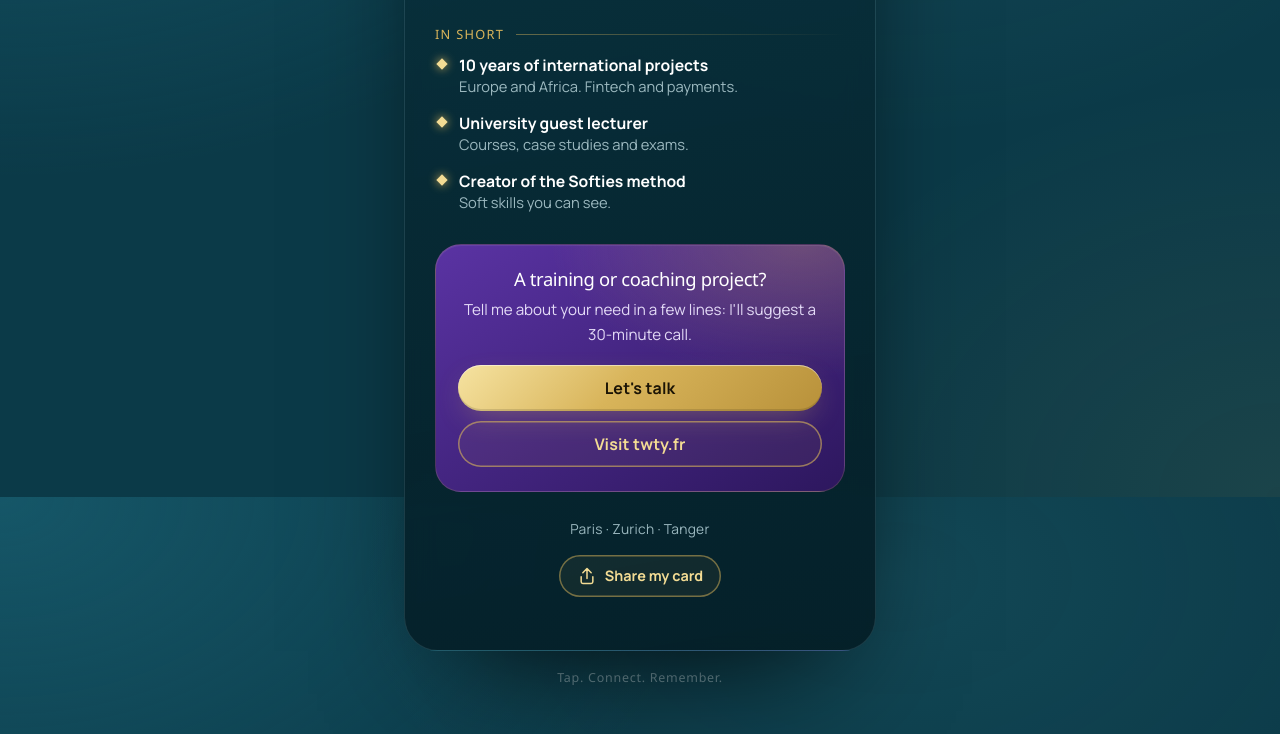
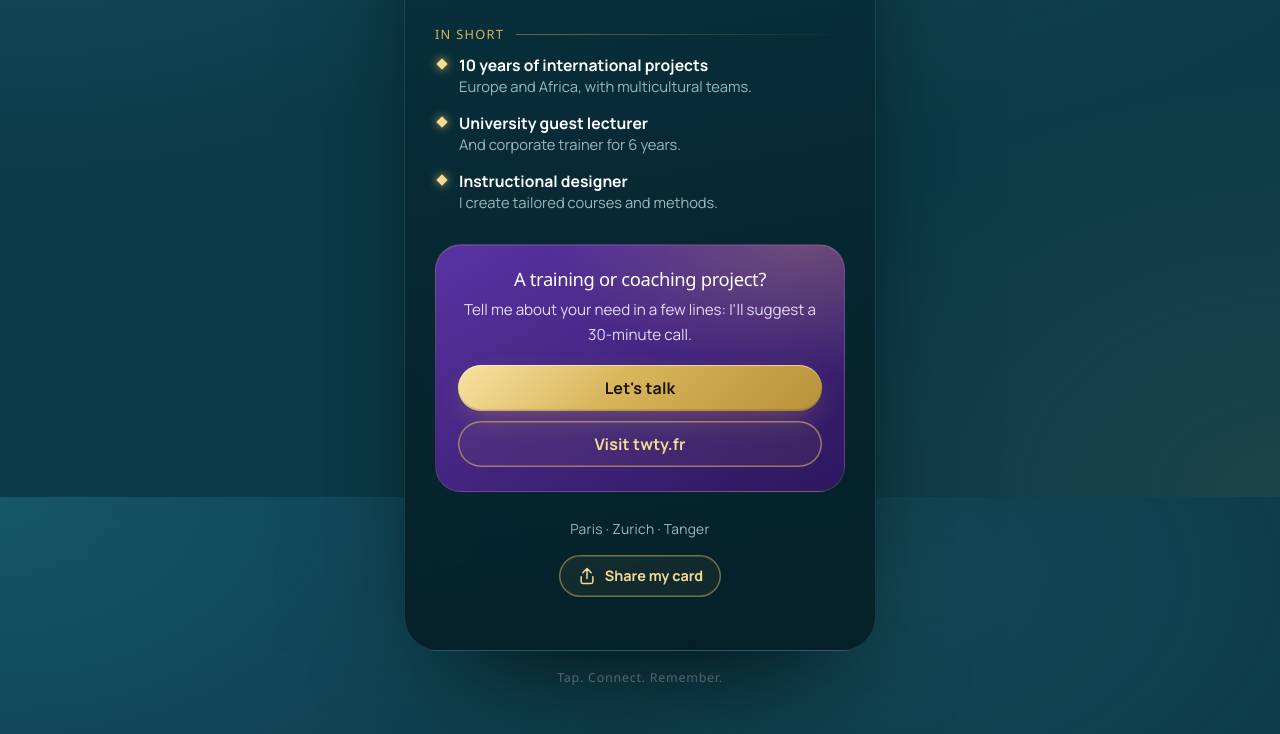
Before and after one commit to Nacimuus/twty-consulting-website, a plain HTML site: page Nacim.html in a window 1280 px wide. Shown: the part 1103-1837 px from the top of the page. Drawn offline with Linux system fonts and the light colour scheme; a web font is replaced by a local one.

Commit message:
Carte NFC : mêmes points forts que les bulles de l'accueil
Co-Authored-By: Claude Opus 5.5 <noreply@anthropic.com>
Claude-Session: https://claude.ai/code/session_019TyHiegu49wugEyXjZKCyC

```diff
--- a/Nacim.html
+++ b/Nacim.html
@@ -123,11 +123,11 @@
       <h2 class="nfc-h2"><span class="t-fr">En bref</span><span class="t-en">In short</span></h2>
       <ul class="nfc-facts">
         <li><b><span class="t-fr">10 ans de projets internationaux</span><span class="t-en">10 years of international projects</span></b>
-          <span class="t-fr">Europe et Afrique. Fintech et paiement électronique.</span><span class="t-en">Europe and Africa. Fintech and payments.</span></li>
+          <span class="t-fr">Europe et Afrique, en équipes multiculturelles.</span><span class="t-en">Europe and Africa, with multicultural teams.</span></li>
         <li><b><span class="t-fr">Intervenant à l'université</span><span class="t-en">University guest lecturer</span></b>
-          <span class="t-fr">Cours, cas pratiques et examens.</span><span class="t-en">Courses, case studies and exams.</span></li>
-        <li><b><span class="t-fr">Créateur de la méthode Softies</span><span class="t-en">Creator of the Softies method</span></b>
-          <span class="t-fr">Des soft skills qui se voient.</span><span class="t-en">Soft skills you can see.</span></li>
+          <span class="t-fr">Et formateur en entreprise depuis 6 ans.</span><span class="t-en">And corporate trainer for 6 years.</span></li>
+        <li><b><span class="t-fr">Ingénieur pédagogique</span><span class="t-en">Instructional designer</span></b>
+          <span class="t-fr">Je crée des formations et des méthodes sur mesure.</span><span class="t-en">I create tailored courses and methods.</span></li>
       </ul>
     </section>
 
```
